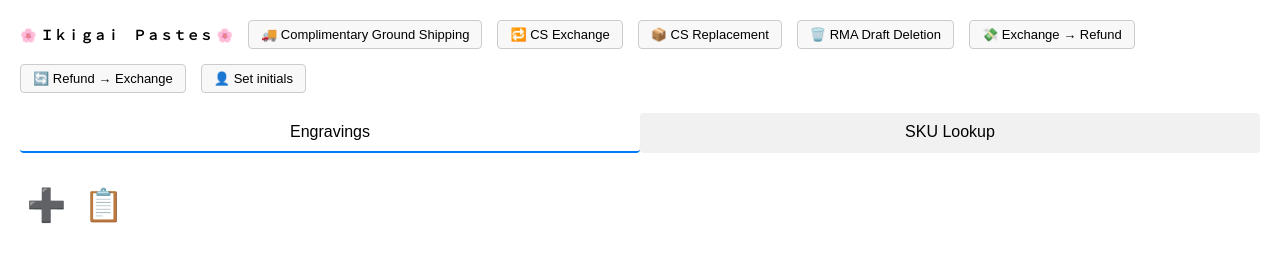
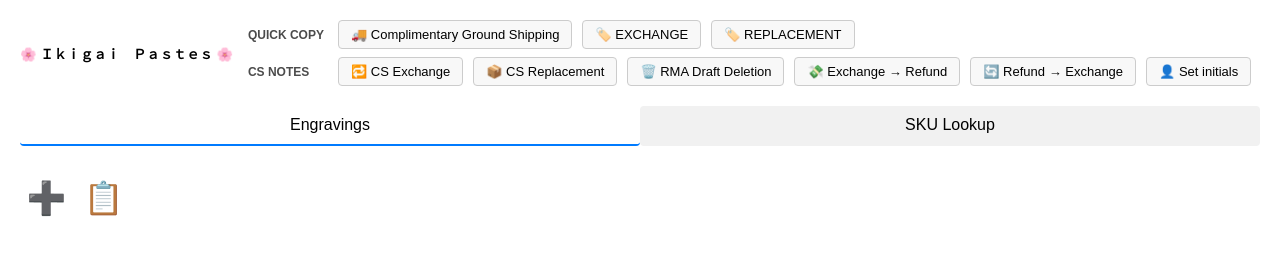
Before and after one commit to pablo-pillcaseo/ikigai-pastes, a plain HTML site: page index.html in a window 1280 px wide. Drawn offline with Linux system fonts and the light colour scheme.

Commit message:
Add files via upload

```diff
--- a/index.html
+++ b/index.html
@@ -5,18 +5,28 @@
     <meta name="viewport" content="width=device-width, initial-scale=1.0">
     <title>Ikigai Pastes</title>
     <!-- Bump ?v= whenever style.css or script.js changes so browsers skip their cached copies -->
-    <link rel="stylesheet" href="style.css?v=4">
+    <link rel="stylesheet" href="style.css?v=5">
 </head>
 <body>
     <div class="app-header">
       <h5>🌸 Ｉｋｉｇａｉ　Ｐａｓｔｅｓ 🌸</h5>
+      <div class="header-button-rows">
+        <div class="header-button-row">
+          <span class="header-row-label">Quick copy</span>
           <button id="copy-shipping-button" onclick="copyShippingPhrase()" title="Copy &quot;Complimentary Ground Shipping&quot; to Clipboard">🚚 Complimentary Ground Shipping</button>
+          <button class="cs-note-button" data-note="exchangeTag" onclick="copyCsNote(this)" title="Copy &quot;EXCHANGE&quot; to Clipboard">🏷️ EXCHANGE</button>
+          <button class="cs-note-button" data-note="replacementTag" onclick="copyCsNote(this)" title="Copy &quot;REPLACEMENT&quot; to Clipboard">🏷️ REPLACEMENT</button>
+        </div>
+        <div class="header-button-row">
+          <span class="header-row-label">CS notes</span>
           <button class="cs-note-button" data-note="exchange" onclick="copyCsNote(this)" title="Copy a dated Exchange note to Clipboard">🔁 CS Exchange</button>
           <button class="cs-note-button" data-note="replacement" onclick="copyCsNote(this)" title="Copy a dated Replacement note to Clipboard">📦 CS Replacement</button>
           <button class="cs-note-button" data-note="rmaDraftDeletion" onclick="copyCsNote(this)" title="Copy a dated RMA Draft Deletion note to Clipboard">🗑️ RMA Draft Deletion</button>
           <button class="cs-note-button" data-note="exchangeToRefund" onclick="copyCsNote(this)" title="Copy &quot;Converted to Refund&quot; to Clipboard">💸 Exchange → Refund</button>
           <button class="cs-note-button" data-note="refundToExchange" onclick="copyCsNote(this)" title="Copy &quot;Converted to Exchange - Draft [D00000]&quot; to Clipboard">🔄 Refund → Exchange</button>
           <button id="cs-initials-button" onclick="openInitialsPicker()" title="Change the initials used in CS notes">👤 Set initials</button>
+        </div>
+      </div>
     </div>
     <div id="cs-initials-picker" style="display: none;">
       <span id="cs-initials-prompt">Who's copying this note? Pick your initials:</span>
@@ -60,6 +70,6 @@
         </div>
       </div>
     </div>
-    <script src="script.js?v=4"></script>
+    <script src="script.js?v=5"></script>
 </body>
 </html>
--- a/script.js
+++ b/script.js
@@ -2009,6 +2009,8 @@
 const CS_PLAIN_NOTES = {
   exchangeToRefund: 'Converted to Refund',
   refundToExchange: 'Converted to Exchange - Draft [D00000]',
+  exchangeTag: 'EXCHANGE',
+  replacementTag: 'REPLACEMENT',
 };
 
 const CS_INITIALS_STORAGE_KEY = 'csNoteInitials';
--- a/style.css
+++ b/style.css
@@ -121,6 +121,34 @@
 
 .app-header h5 {
   margin: 0;
+}
+
+.header-button-rows {
+  display: flex;
+  flex-direction: column;
+  gap: 8px;
+}
+
+.header-button-row {
+  display: flex;
+  align-items: center;
+  flex-wrap: wrap;
+  gap: 10px;
+}
+
+/* Fixed width so both rows' buttons start at the same point */
+.header-row-label {
+  width: 80px;
+  font-size: 12px;
+  font-weight: bold;
+  text-transform: uppercase;
+  opacity: 0.7;
+}
+
+@media (max-width: 600px) {
+  .header-row-label {
+    width: 100%;
+  }
 }
 
 #copy-shipping-button,
```
Lines whose indentation alone changed are shown as unchanged.
